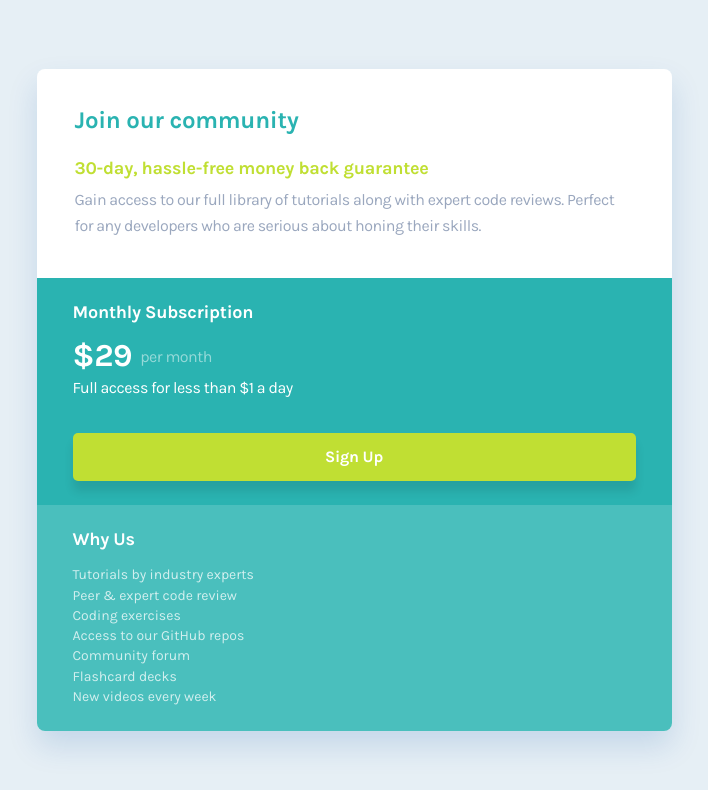
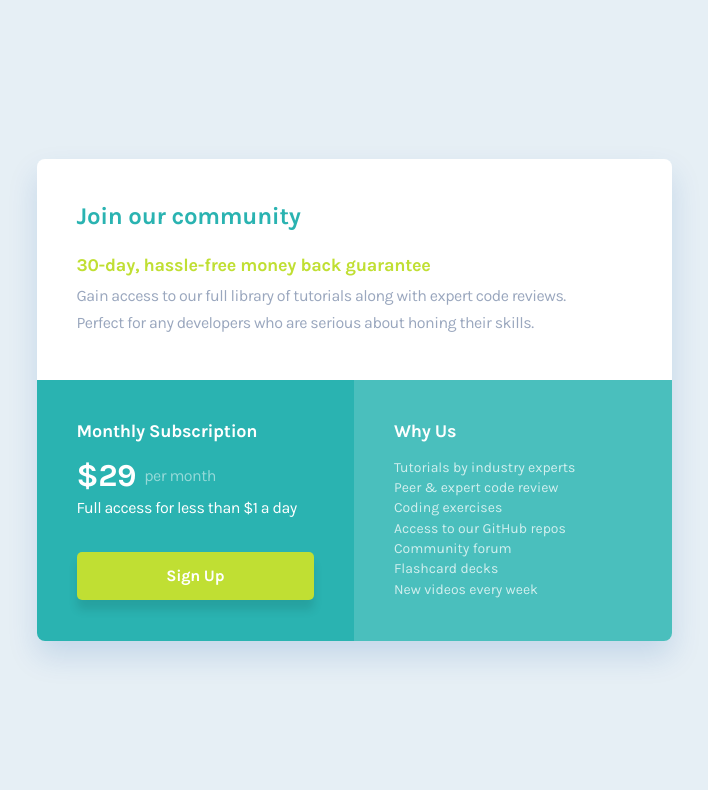
Before and after one commit to g-akca/single-price-grid-component, a React (Vite) app: page / in a window 1280 px wide. Shown: the top 790 px of the page, without its empty margins (286-994 px from the left). Built offline with nearby package versions, Linux system fonts and the light colour scheme.

Commit message:
Give tablet responsive styling to necessary components

```diff
--- a/src/components/HeroSection.jsx
+++ b/src/components/HeroSection.jsx
@@ -1,6 +1,6 @@
 function HeroSection() {
   return (
-    <section className="bg-white p-9.5 flex flex-col gap-6">
+    <section className="bg-white p-9.5 tablet:pl-10 tablet:pr-20 tablet:py-11 flex flex-col gap-6">
       <h1 className="text-teal-500 text-[24px] leading-[115%] tracking-[-0.25px] font-bold">Join our community</h1>
 
       <div className="flex flex-col gap-2">
--- a/src/components/SubscriptionDetails.jsx
+++ b/src/components/SubscriptionDetails.jsx
@@ -1,6 +1,6 @@
 function SubscriptionDetails() {
   return (
-    <section className="bg-teal-500 text-white py-6 px-9 flex flex-col gap-4 justify-between">
+    <section className="bg-teal-500 text-white py-6 px-9 tablet:py-10.25 tablet:px-10 flex flex-col gap-4 justify-between">
       <div className="flex flex-col gap-4">
         <h2 className="text-[18px] leading-[115%] tracking-[-0.25px] font-bold">Monthly Subscription</h2>
 
--- a/src/components/SubscriptionSection.jsx
+++ b/src/components/SubscriptionSection.jsx
@@ -3,7 +3,7 @@ import SubscriptionWhyUs from "./SubscriptionWhyUs";
 
 function SubscriptionSection() {
   return (
-    <div className="grid grid-rows-2">
+    <div className="grid grid-rows-2 tablet:grid-rows-none tablet:grid-cols-2">
       <SubscriptionDetails />
       <SubscriptionWhyUs />
     </div>
--- a/src/components/SubscriptionWhyUs.jsx
+++ b/src/components/SubscriptionWhyUs.jsx
@@ -1,6 +1,6 @@
 function SubscriptionWhyUs() {
   return (
-    <section className="bg-teal-400 text-white py-6 px-9 flex flex-col gap-4 justify-between">
+    <section className="bg-teal-400 text-white py-6 px-9 tablet:py-10.25 tablet:px-10 flex flex-col gap-4 justify-between">
       <h2 className="text-[18px] leading-[115%] font-bold tracking-[-0.25px]">Why Us</h2>
 
       <ul className="opacity-75 text-[14px] leading-[145%]">
```
